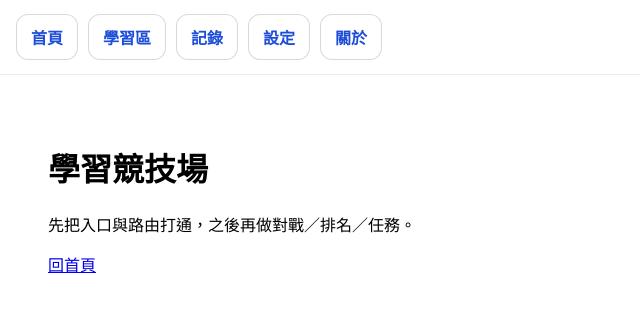
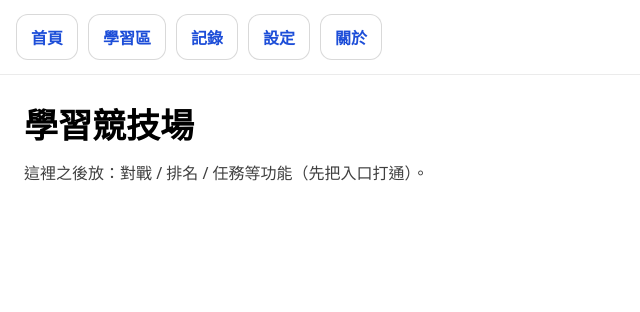
Before and after one commit to boos88978857-svg/ai-intelligent-learning-machine, a Next.js app: page /arena in a window 1280 px wide. Shown: the top 312 px of the page, without its empty margins (0-640 px from the left). Built offline with nearby package versions, Linux system fonts and the light colour scheme.

Commit message:
更新 page.tsx

```diff
--- a/app/arena/page.tsx
+++ b/app/arena/page.tsx
@@ -1,11 +1,11 @@
-import Link from "next/link";
-
+// app/arena/page.tsx
 export default function ArenaPage() {
   return (
-    <main style={{ padding: 24 }}>
-      <h1>學習競技場</h1>
-      <p>先把入口與路由打通，之後再做對戰／排名／任務。</p>
-      <p><Link href="/">回首頁</Link></p>
+    <main>
+      <h1 style={{ margin: "0 0 12px", fontSize: 34, fontWeight: 900 }}>學習競技場</h1>
+      <p style={{ margin: 0, opacity: 0.75 }}>
+        這裡之後放：對戰 / 排名 / 任務等功能（先把入口打通）。
+      </p>
     </main>
   );
 }
```
